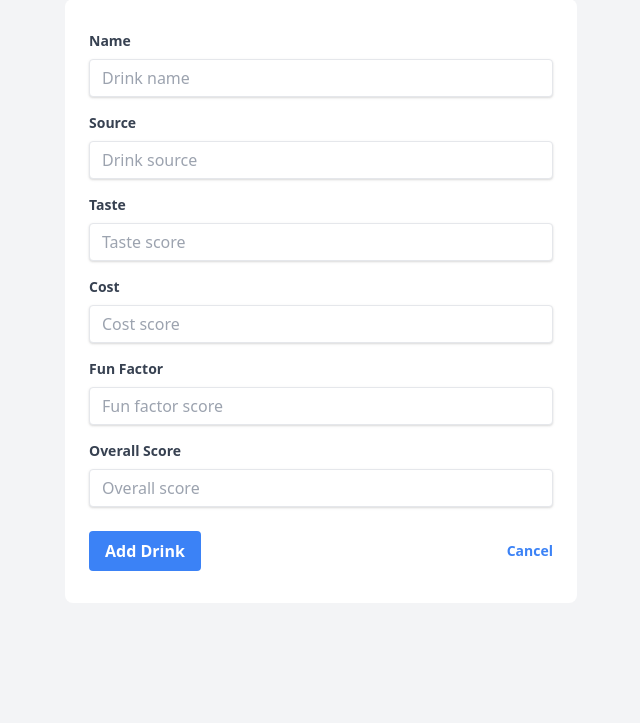
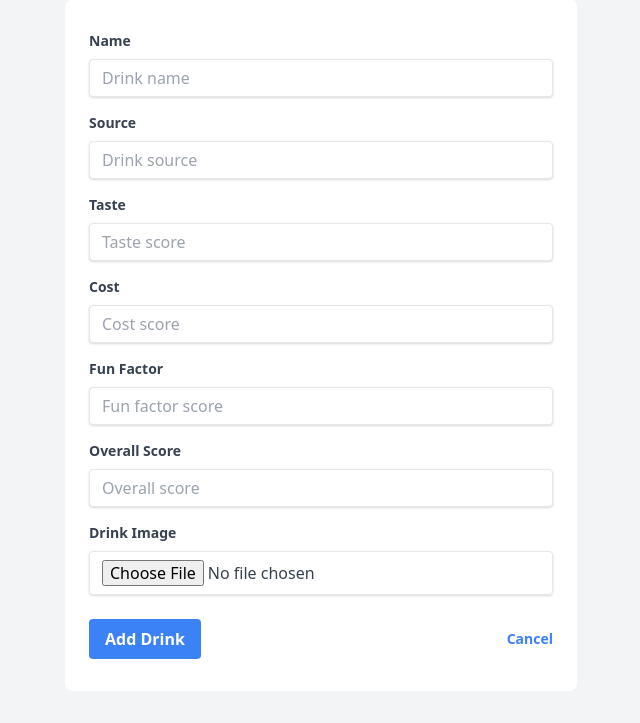
Before and after one commit to MichaelWright44/DrinkRanker_Website, a Flask app: page /admin/add in a window 1280 px wide. Shown: the part 105-828 px from the top of the page, without its empty margins (319-959 px from the left). Before the commit the page ends 676 px from the top, so only its background shows below. Run offline with Flask 3, Linux system fonts and the light colour scheme; a user stored in the database is signed in.

Commit message:
Agent step completed: Add pictures to each drink field

```diff
--- a/main.py
+++ b/main.py
@@ -1,5 +1,7 @@
 import os
-from flask import Flask, render_template, jsonify, request, redirect, url_for, flash
+from flask import Flask, render_template, jsonify, request, redirect, url_for, flash, send_from_directory
+from werkzeug.utils import secure_filename
+from urllib.parse import urlparse
 from config import Config
 from database import db, init_db, Drink, DrinkSuggestion
 from flask_login import LoginManager, login_user, login_required, logout_user, current_user
@@ -10,6 +12,8 @@ import logging
 app = Flask(__name__)
 app.config.from_object(Config)
 app.config['SQLALCHEMY_DATABASE_URI'] = os.environ.get('DATABASE_URL')
+app.config['UPLOAD_FOLDER'] = 'static/uploads'
+app.config['ALLOWED_EXTENSIONS'] = {'png', 'jpg', 'jpeg', 'gif'}
 db.init_app(app)
 migrate = Migrate(app, db)
 
@@ -19,6 +23,7 @@ login_manager.login_view = 'login'
 
 # Set up logging
 logging.basicConfig(level=logging.DEBUG)
+
 
 class User(db.Model):
     id = db.Column(db.Integer, primary_key=True)
@@ -32,21 +37,26 @@ class User(db.Model):
     def check_password(self, password):
         return check_password_hash(self.password_hash, password)
 
+    @property
     def is_authenticated(self):
         return True
 
+    @property
     def is_active(self):
         return True
 
+    @property
     def is_anonymous(self):
         return False
 
     def get_id(self):
         return str(self.id)
 
+
 @login_manager.user_loader
 def load_user(user_id):
     return User.query.get(int(user_id))
+
 
 def create_admin_user():
     admin_username = 'admin'
@@ -60,49 +70,79 @@ def create_admin_user():
     else:
         logging.info(f"Admin user '{admin_username}' already exists.")
 
+
+def allowed_file(filename):
+    return '.' in filename and \
+           filename.rsplit('.', 1)[1].lower() in app.config['ALLOWED_EXTENSIONS']
+
+
 @app.route('/')
 def index():
     return render_template('index.html')
 
+
 @app.route('/api/drinks')
 def get_drinks():
     drinks = Drink.query.all()
-    return jsonify([
-        {
-            'name': drink.name,
-            'source': drink.source,
-            'taste': drink.taste,
-            'cost': drink.cost,
-            'fun_factor': drink.fun_factor,
-            'overall_score': drink.overall_score
-        } for drink in drinks
-    ])
+    return jsonify([{
+        'name': drink.name,
+        'source': drink.source,
+        'taste': drink.taste,
+        'cost': drink.cost,
+        'fun_factor': drink.fun_factor,
+        'overall_score': drink.overall_score,
+        'image_filename': drink.image_filename
+    } for drink in drinks])
+
 
 @app.route('/admin')
 @login_required
 def admin():
-    logging.debug(f"Accessing admin route. User authenticated: {current_user.is_authenticated}")
+    logging.debug(
+        f"Admin route accessed. User: {current_user}, Authenticated: {current_user.is_authenticated}"
+    )
     drinks = Drink.query.all()
-    pending_suggestions = DrinkSuggestion.query.filter_by(status='pending').count()
-    return render_template('admin.html', drinks=drinks, pending_suggestions=pending_suggestions)
+    pending_suggestions = DrinkSuggestion.query.filter_by(
+        status='pending').count()
+    return render_template('admin.html',
+                           drinks=drinks,
+                           pending_suggestions=pending_suggestions)
+
 
 @app.route('/admin/add', methods=['GET', 'POST'])
 @login_required
 def add_drink():
     if request.method == 'POST':
-        new_drink = Drink(
-            name=request.form['name'],
-            source=request.form['source'],
-            taste=float(request.form['taste']),
-            cost=float(request.form['cost']),
-            fun_factor=float(request.form['fun_factor']),
-            overall_score=float(request.form['overall_score'])
-        )
+        name = request.form['name']
+        source = request.form['source']
+        taste = float(request.form['taste'])
+        cost = float(request.form['cost'])
+        fun_factor = float(request.form['fun_factor'])
+        overall_score = float(request.form['overall_score'])
+
+        # Handle image upload
+        image_filename = ""
+        if 'image' in request.files:
+            image = request.files['image']
+            if image and allowed_file(image.filename):
+                filename = secure_filename(image.filename)
+                image_filename = f"{name.lower().replace(' ', '_')}_{filename}"
+                image.save(
+                    os.path.join(app.config['UPLOAD_FOLDER'], image_filename))
+
+        new_drink = Drink(name=name,
+                          source=source,
+                          taste=taste,
+                          cost=cost,
+                          fun_factor=fun_factor,
+                          overall_score=overall_score,
+                          image_filename=image_filename)
         db.session.add(new_drink)
         db.session.commit()
         flash('Drink added successfully!', 'success')
         return redirect(url_for('admin'))
     return render_template('add_drink.html')
+
 
 @app.route('/admin/edit/<int:id>', methods=['GET', 'POST'])
 @login_required
@@ -115,19 +155,52 @@ def edit_drink(id):
         drink.cost = float(request.form['cost'])
         drink.fun_factor = float(request.form['fun_factor'])
         drink.overall_score = float(request.form['overall_score'])
+
+        # Handle image upload
+        if 'image' in request.files:
+            image = request.files['image']
+            if image and allowed_file(image.filename):
+                # Delete old image if it exists
+                if drink.image_filename:
+                    old_image_path = os.path.join(app.config['UPLOAD_FOLDER'],
+                                                  drink.image_filename)
+                    if os.path.exists(old_image_path):
+                        os.remove(old_image_path)
+
+                filename = secure_filename(image.filename)
+                image_filename = f"{drink.name.lower().replace(' ', '_')}_{filename}"
+                image.save(
+                    os.path.join(app.config['UPLOAD_FOLDER'], image_filename))
+                drink.image_filename = image_filename
+
         db.session.commit()
         flash('Drink updated successfully!', 'success')
         return redirect(url_for('admin'))
     return render_template('edit_drink.html', drink=drink)
 
+
 @app.route('/admin/delete/<int:id>')
 @login_required
 def delete_drink(id):
     drink = Drink.query.get_or_404(id)
+
+    # Delete associated image if it exists
+    if drink.image_filename:
+        image_path = os.path.join(app.config['UPLOAD_FOLDER'],
+                                  drink.image_filename)
+        if os.path.exists(image_path):
+            os.remove(image_path)
+
     db.session.delete(drink)
     db.session.commit()
     flash('Drink deleted successfully!', 'success')
     return redirect(url_for('admin'))
+
+
+@app.route('/uploads/<filename>')
+def uploaded_file(filename):
+    return send_from_directory(app.config['UPLOAD_FOLDER'], filename)
+
 
 @app.route('/login', methods=['GET', 'POST'])
 def login():
@@ -138,17 +211,22 @@ def login():
         user = User.query.filter_by(username=username).first()
         logging.debug(f"User query result: {user}")
         if user and user.check_password(password):
-            logging.debug(f"Password check result: {user.check_password(password)}")
+            logging.debug(
+                f"Password check result: {user.check_password(password)}")
             login_user(user)
             logging.info(f"User {username} logged in successfully")
             flash('Logged in successfully.', 'success')
             next_page = request.args.get('next')
-            logging.debug(f"Redirecting to: {next_page or url_for('admin')}")
-            return redirect(next_page or url_for('admin'))
+            logging.debug(f"Next page: {next_page}")
+            if not next_page or urlparse(next_page).netloc != '':
+                next_page = url_for('admin')
+            logging.debug(f"Redirecting to: {next_page}")
+            return redirect(next_page)
         else:
             logging.warning(f"Failed login attempt for username: {username}")
             flash('Invalid username or password.', 'error')
     return render_template('login.html')
+
 
 @app.route('/logout')
 @login_required
@@ -157,6 +235,7 @@ def logout():
     flash('Logged out successfully.', 'success')
     return redirect(url_for('index'))
 
+
 @app.route('/suggest', methods=['GET', 'POST'])
 def suggest_drink():
     if request.method == 'POST':
@@ -164,19 +243,22 @@ def suggest_drink():
             name=request.form['name'],
             source=request.form['source'],
             description=request.form['description'],
-            submitted_by=request.form['submitted_by']
-        )
+            submitted_by=request.form['submitted_by'])
         db.session.add(new_suggestion)
         db.session.commit()
-        flash('Thank you for your drink suggestion! It has been submitted for review by our administrators.', 'success')
+        flash(
+            'Thank you for your drink suggestion! It has been submitted for review by our administrators.',
+            'success')
         return redirect(url_for('index'))
     return render_template('suggest_drink.html')
+
 
 @app.route('/admin/suggestions')
 @login_required
 def manage_suggestions():
     suggestions = DrinkSuggestion.query.all()
     return render_template('manage_suggestions.html', suggestions=suggestions)
+
 
 @app.route('/admin/suggestions/<int:id>/approve', methods=['POST'])
 @login_required
@@ -187,6 +269,7 @@ def approve_suggestion(id):
     flash('Suggestion approved!', 'success')
     return redirect(url_for('manage_suggestions'))
 
+
 @app.route('/admin/suggestions/<int:id>/reject', methods=['POST'])
 @login_required
 def reject_suggestion(id):
@@ -196,8 +279,13 @@ def reject_suggestion(id):
     flash('Suggestion rejected!', 'success')
     return redirect(url_for('manage_suggestions'))
 
+
 if __name__ == '__main__':
     with app.app_context():
         db.create_all()
         create_admin_user()
+
+        # Create the uploads folder if it doesn't exist
+        os.makedirs(app.config['UPLOAD_FOLDER'], exist_ok=True)
+
     app.run(host='0.0.0.0', port=5000, debug=True)
--- a/pyproject.toml
+++ b/pyproject.toml
@@ -12,6 +12,7 @@ flask-sqlalchemy = "^3.1.1"
 psycopg2-binary = "^2.9.9"
 flask-login = "^0.6.3"
 flask-migrate = "^4.0.7"
+werkzeug = "^3.0.4"
 
 
 [build-system]
--- a/templates/add_drink.html
+++ b/templates/add_drink.html
@@ -12,7 +12,7 @@
         <div class="max-w-md mx-auto bg-white rounded-lg overflow-hidden md:max-w-lg">
             <div class="md:flex">
                 <div class="w-full px-6 py-8">
-                    <form action="{{ url_for('add_drink') }}" method="POST">
+                    <form action="{{ url_for('add_drink') }}" method="POST" enctype="multipart/form-data">
                         <div class="mb-4">
                             <label class="block text-gray-700 text-sm font-bold mb-2" for="name">
                                 Name
@@ -43,11 +43,17 @@
                             </label>
                             <input class="shadow appearance-none border rounded w-full py-2 px-3 text-gray-700 leading-tight focus:outline-none focus:shadow-outline" id="fun_factor" name="fun_factor" type="number" step="0.1" min="0" max="5" placeholder="Fun factor score" required>
                         </div>
-                        <div class="mb-6">
+                        <div class="mb-4">
                             <label class="block text-gray-700 text-sm font-bold mb-2" for="overall_score">
                                 Overall Score
                             </label>
                             <input class="shadow appearance-none border rounded w-full py-2 px-3 text-gray-700 leading-tight focus:outline-none focus:shadow-outline" id="overall_score" name="overall_score" type="number" step="0.1" min="0" max="5" placeholder="Overall score" required>
+                        </div>
+                        <div class="mb-6">
+                            <label class="block text-gray-700 text-sm font-bold mb-2" for="image">
+                                Drink Image
+                            </label>
+                            <input class="shadow appearance-none border rounded w-full py-2 px-3 text-gray-700 leading-tight focus:outline-none focus:shadow-outline" id="image" name="image" type="file" accept="image/*">
                         </div>
                         <div class="flex items-center justify-between">
                             <button class="bg-blue-500 hover:bg-blue-700 text-white font-bold py-2 px-4 rounded focus:outline-none focus:shadow-outline" type="submit">
--- a/templates/index.html
+++ b/templates/index.html
@@ -19,6 +19,7 @@
             <table id="drinkTable" class="w-full">
                 <thead>
                     <tr class="bg-gray-200 text-gray-600 uppercase text-sm leading-normal">
+                        <th class="py-3 px-6 text-left">Image</th>
                         <th class="py-3 px-6 text-left">Name</th>
                         <th class="py-3 px-6 text-left">Source</th>
                         <th class="py-3 px-6 text-center">Taste</th>
```
Also changed, not shown: database.py (+6 -20 lines), migrations/versions/bef01edeee17_increase_password_hash_length.py (added, +32 -0 lines), static/js/main.js (+11 -1 lines), templates/admin.html (+8 -0 lines), templates/edit_drink.html (+11 -2 lines), static/uploads/coca_cola_goli.png (added), 2 other files.
